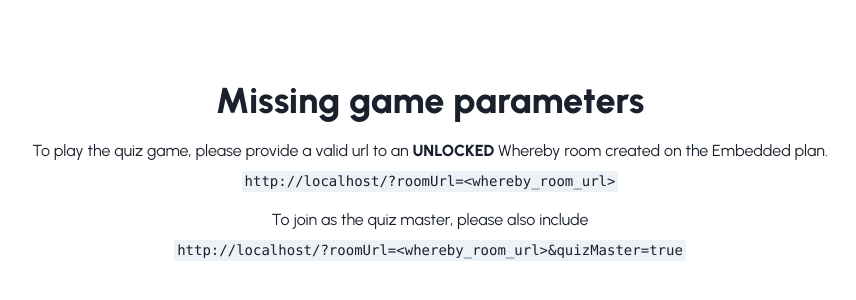
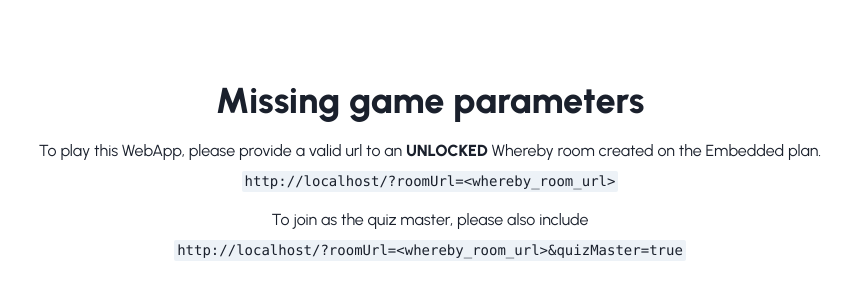
Before and after one commit to Web3Kev/WbrtcControl, a React (Create React App) app: page / in a window 1280 px wide. Shown: the part 230-530 px from the top of the page, without its empty margins (210-1066 px from the left). Built offline with nearby package versions, Linux system fonts and the light colour scheme.

Commit message:
Update AppHelp.tsx

```diff
--- a/src/AppHelp.tsx
+++ b/src/AppHelp.tsx
@@ -13,7 +13,7 @@
     >
       <Heading mb={"4"}>Missing game parameters</Heading>
       <Text mb={"2"}>
-        To play the quiz game, please provide a valid url to an{" "}
+        To play this WebApp, please provide a valid url to an{" "}
         <strong>UNLOCKED</strong> Whereby room created on the Embedded plan.
       </Text>
       <Code>{window.location.href}?roomUrl=&lt;whereby_room_url&gt;</Code>
```
